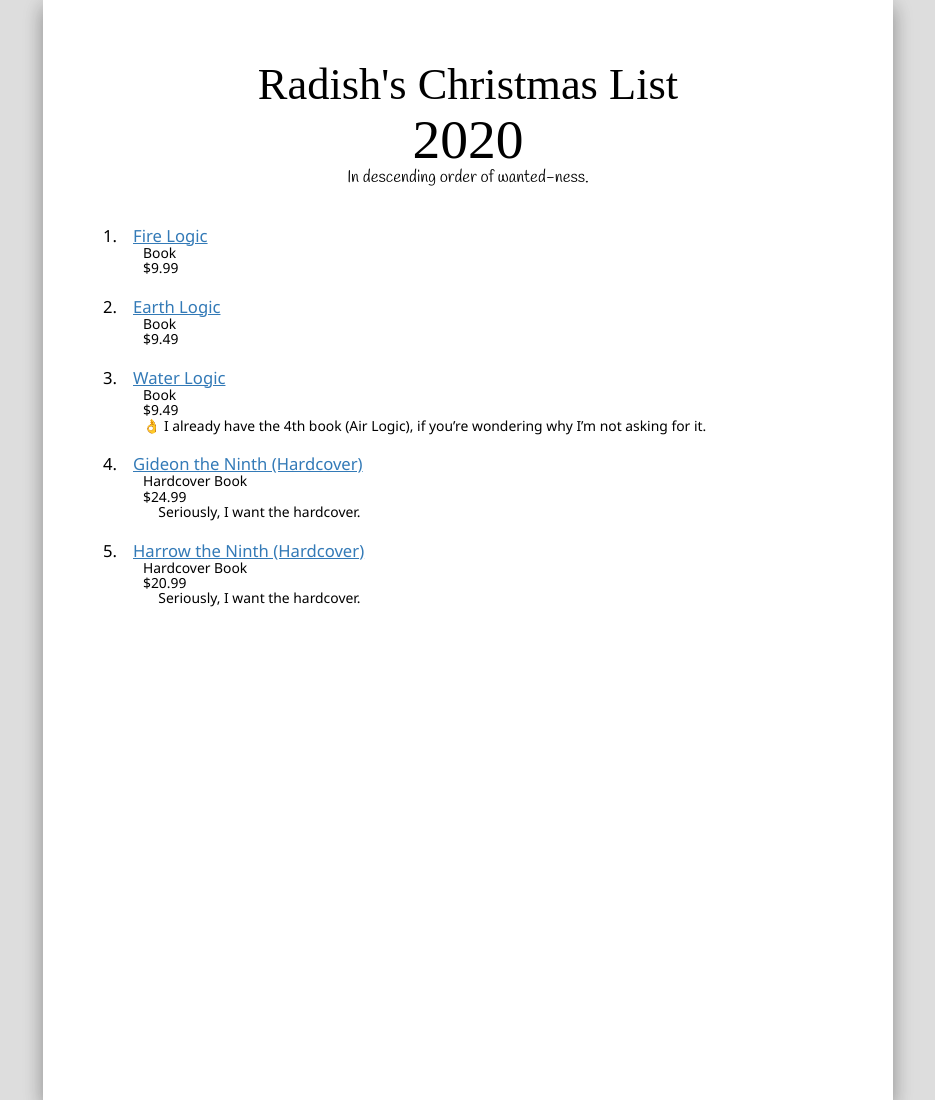
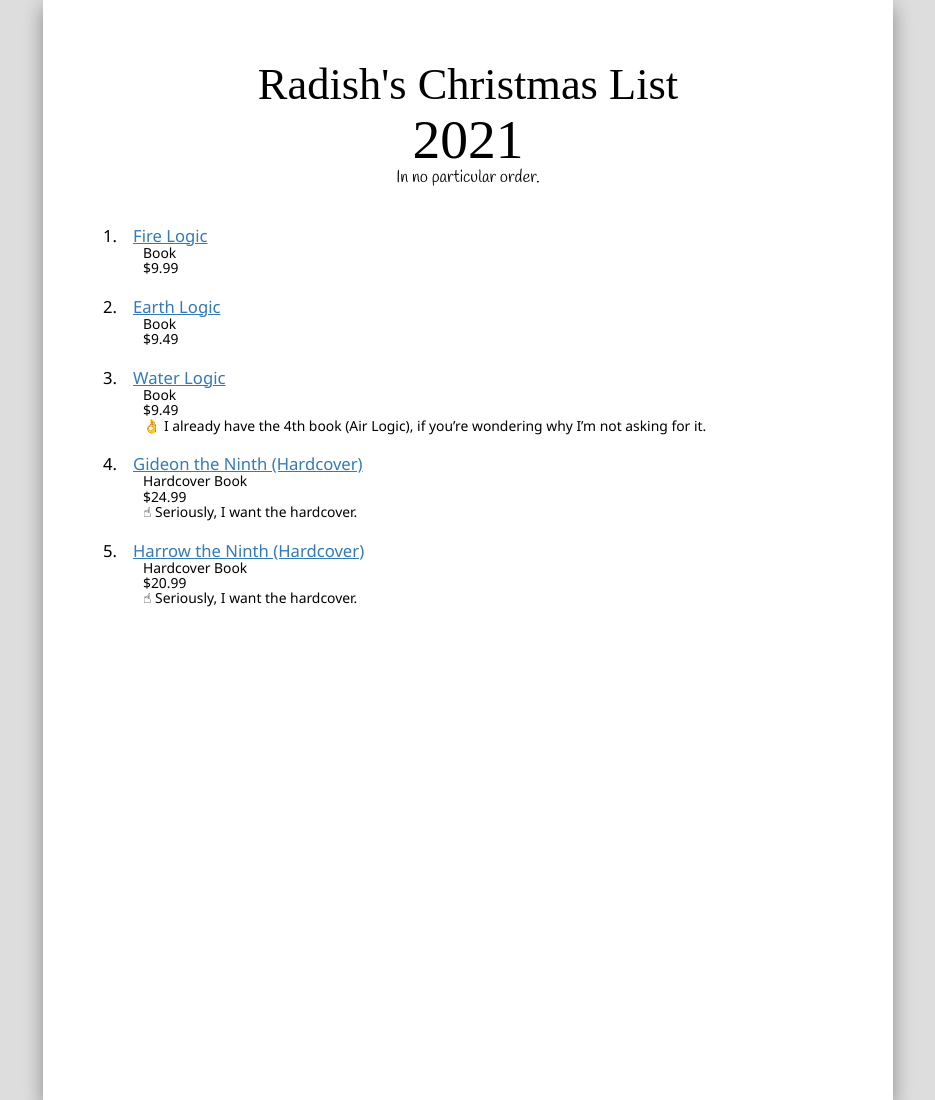
Before and after one commit to PsiRadish/psiradish.github.io, a Jekyll site: the page built from gift.html, in a window 1280 px wide. Shown: the whole page, without its empty margins (172-1107 px from the left). Built offline with Jekyll 4.4.1, drawn with Linux system fonts in a browser that asks for light colours; nearby versions of some CDN libraries; some web fonts are replaced.

Commit message:
Revert FA and more Xmas

```diff
--- a/_data/gifts.yml
+++ b/_data/gifts.yml
@@ -23,15 +23,13 @@
     description: Hardcover Book
     price: $24.99
     note:
-      icon: hand-point-up
-      text: Seriously, I want the hardcover.
+      text: ☝ Seriously, I want the hardcover.
   - name: Harrow the Ninth (Hardcover)
     link: "https://www.amazon.com/Harrow-Ninth-Locked-Tomb-Trilogy/dp/1250313228/"
     description: Hardcover Book
     price: $20.99
     note:
-      icon: hand-point-up
-      text: Seriously, I want the hardcover.
+      text: ☝ Seriously, I want the hardcover.
 example:
   - name: Games from my Steam wishlist
     link: "http://steamcommunity.com/id/psiradish/wishlist/"
--- a/_includes/head.html
+++ b/_includes/head.html
@@ -15,7 +15,7 @@
 
   <meta name="description" content="{% if page.excerpt %}{{ page.excerpt | strip_html | strip_newlines | truncate: 160 }}{% else %}{{ site.description }}{% endif %}">
 
-  <script src="https://kit.fontawesome.com/240f926b8c.js" crossorigin="anonymous"></script>
+  <link rel="stylesheet" href="https://maxcdn.bootstrapcdn.com/font-awesome/4.4.0/css/font-awesome.min.css">
   <script src="//cdn.jsdelivr.net/emojione/1.5.0/lib/js/emojione.min.js"></script>
   <link rel="stylesheet" href="//cdn.jsdelivr.net/emojione/1.5.0/assets/css/emojione.min.css" />
 
--- a/_layouts/gift_list.html
+++ b/_layouts/gift_list.html
@@ -24,7 +24,8 @@
   <header class="top-header">
     <h1>Radish's {{page.occasion}} List</h1>
     <h1>{{page.year}}</h1>
-    <p>In descending order of wanted-ness.</p>
+    <!-- <p>In descending order of wanted-ness.</p> -->
+    <p>In no particular order.</p>
   </header>
   <div class="page-body">
     <article>
--- a/gift.html
+++ b/gift.html
@@ -2,7 +2,7 @@
 permalink: /gift/
 layout: gift_list
 occasion: Christmas
-year: 2020
+year: 2021
 ---
 
 {% if site.data.gifts.prescript %}
@@ -20,7 +20,7 @@
       <li>{{ gift.price }}</li>
     {% if gift.note %}
       {% if gift.note.icon %}
-        <li class="note fas fa-{{gift.note.icon}}"> {{ gift.note.text | markdownify }}</li>
+        <li class="note fa-{{gift.note.icon}}"> {{ gift.note.text | markdownify }}</li>
       {% else %}
         <li class="note">{{ gift.note.text | markdownify }}</li>
       {% endif %}
```
